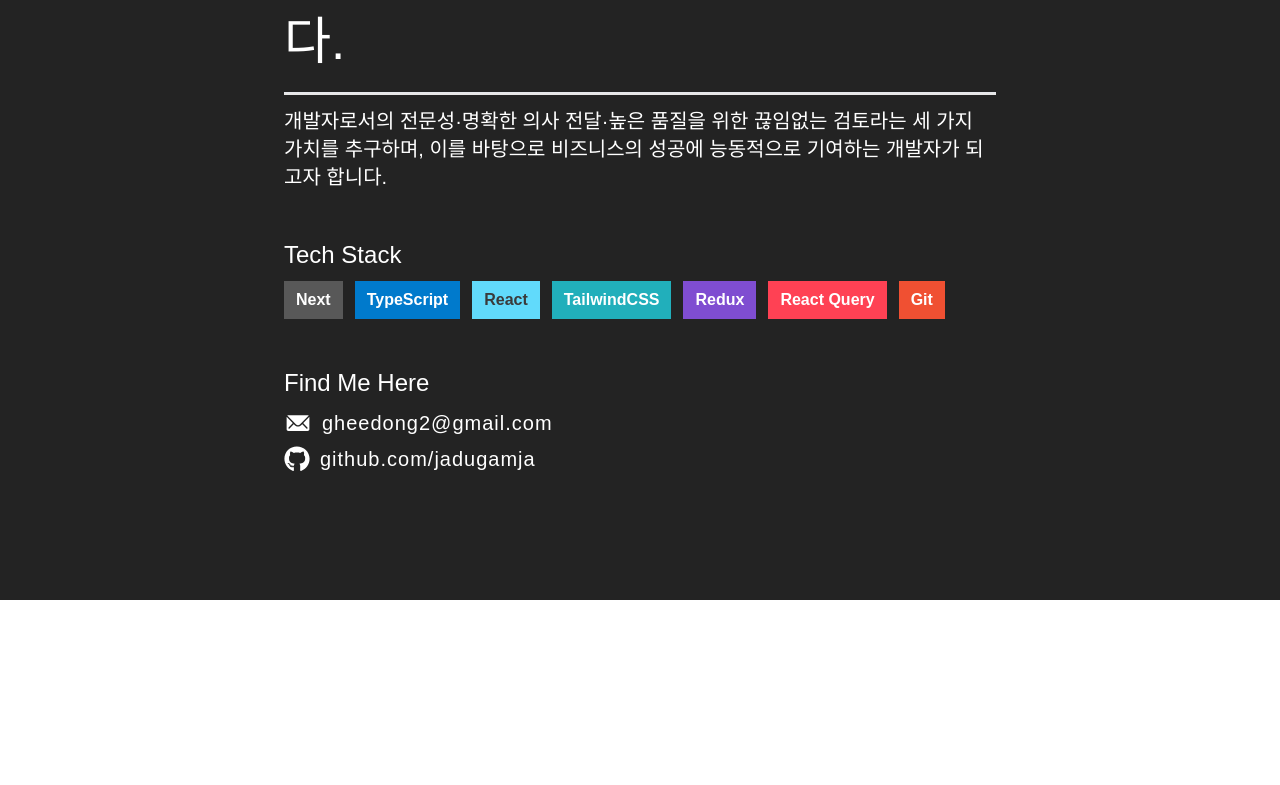
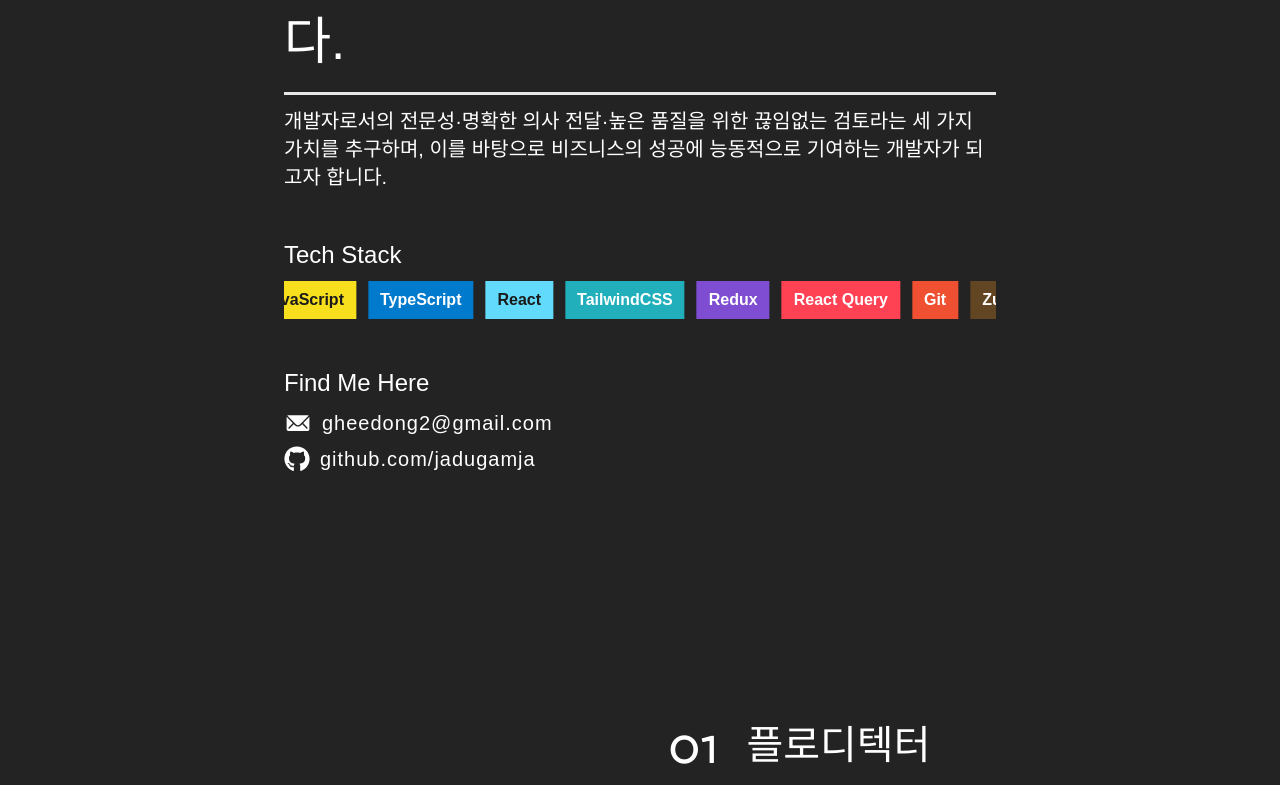
Before and after one commit to jadugamja/portfolio_2024, a React (Vite) app: page / in a window 1280 px wide. Shown: the part 1000-1785 px from the top of the page. Before the commit the page ends 1600 px from the top, so only its background shows below. Built offline with nearby package versions, Linux system fonts and the light colour scheme; a web font is replaced by a local one.

Commit message:
Feat: framer-motion 라이브러리, 목차 페이지 추가

```diff
--- a/package.json
+++ b/package.json
@@ -2,7 +2,6 @@
   "name": "portfolio_2024",
   "version": "0.1.0",
   "type": "module",
-  "private": true,
   "dependencies": {
     "@testing-library/jest-dom": "^5.17.0",
     "@testing-library/react": "^13.4.0",
@@ -10,7 +9,7 @@
     "class-variance-authority": "^0.7.0",
     "clsx": "^2.1.1",
     "dotenv": "^16.4.5",
-    "gsap": "^3.12.5",
+    "framer-motion": "^11.11.11",
     "react": "^18.2.0",
     "react-dom": "^18.2.0",
     "react-icons": "^5.1.0",
--- a/src/App.tsx
+++ b/src/App.tsx
@@ -1,13 +1,15 @@
 import Header from './components/layout/Header';
 import Intro from './sections/Intro';
 import Profile from './sections/Profile';
+import ProjectList from './sections/ProjectList';
 
 export default function App() {
   return (
-    <div className="init bg-noise-texture">
+    <main className="init bg-noise-texture">
       <Header />
       <Intro />
       <Profile />
-    </div>
+      <ProjectList />
+    </main>
   );
 }
--- a/src/components/ui/TechStack.tsx
+++ b/src/components/ui/TechStack.tsx
@@ -1,16 +1,24 @@
+import { cn } from '@/utils/helper';
 import React from 'react';
+
+type TechStackProps = {
+  bgColor?: string;
+  color?: string;
+  className?: string;
+  children: React.ReactNode;
+};
 
 const TechStack = ({
   bgColor,
   color = '#fff',
+  className,
   children
-}: {
-  bgColor?: string;
-  color?: string;
-  children: React.ReactNode;
-}) => (
+}: TechStackProps) => (
   <div
-    className="flex-center-center w-fit p-[0.438rem_0.75rem] font-bold"
+    className={cn(
+      'flex-center-center w-fit p-[0.438rem_0.75rem] font-bold',
+      className
+    )}
     style={{ backgroundColor: bgColor, color }}
   >
     {children}
--- a/src/sections/Intro.tsx
+++ b/src/sections/Intro.tsx
@@ -1,8 +1,18 @@
 import Typing from '@/components/ui/Typing';
+import { cn } from '@/utils/helper';
+import { forwardRef } from 'react';
 
-export default function Intro() {
+const Intro = forwardRef<HTMLDivElement, React.HTMLAttributes<HTMLDivElement>>(
+  ({ className, ...props }, ref) => {
     return (
-    <section className="flex-col-center-center w-full min-h-dvh px-[7.125rem]">
+      <section
+        className={cn(
+          'flex-col-center-center w-full min-h-dvh px-[7.125rem]',
+          className
+        )}
+        ref={ref}
+        {...props}
+      >
         <h1 className="relative flex flex-col w-full text-neutral-5 leading-none font-normal text-[11.25rem] max-w-full font-dela-gothic-one break-words">
           <Typing strings={['FRONT-END', 'PORTFOLIO']} />
         </h1>
@@ -15,3 +25,6 @@ export default function Intro() {
       </section>
     );
   }
+);
+
+export default Intro;
--- a/src/sections/Profile.tsx
+++ b/src/sections/Profile.tsx
@@ -1,20 +1,31 @@
 import TechStack from '@/components/ui/TechStack';
+import { motion } from 'framer-motion';
+import { forwardRef } from 'react';
 import { FaGithub } from 'react-icons/fa';
 import { IoIosMail } from 'react-icons/io';
 
 const skills = [
   { name: 'Next', bgColor: '#585858' },
+  { name: 'JavaScript', bgColor: '#F7DF1E', color: '#1a1a1a' },
   { name: 'TypeScript', bgColor: '#007ACC' },
-  { name: 'React', bgColor: '#61DAFB', color: '#3A3A3A' },
+  { name: 'React', bgColor: '#61DAFB', color: '#1a1a1a' },
   { name: 'TailwindCSS', bgColor: '#21AFBB' },
   { name: 'Redux', bgColor: '#7F4DD1' },
   { name: 'React Query', bgColor: '#FF4154' },
-  { name: 'Git', bgColor: '#F05032' }
+  { name: 'Git', bgColor: '#F05032' },
+  { name: 'Zustand', bgColor: '#624522' }
 ];
 
-const Profile = () => {
+const Profile = forwardRef<
+  HTMLDivElement,
+  React.HTMLAttributes<HTMLDivElement>
+>(({ className, ...props }, ref) => {
   return (
-    <section className="flex-center-center w-full min-h-dvh">
+    <section
+      className="relative flex-center-center w-full min-h-dvh"
+      ref={ref}
+      {...props}
+    >
       <div className="max-w-[44.5rem] flex-col-center-center w-full gap-y-12">
         <div>
           <h2 className="text-[3.2rem] font-[350]">
@@ -29,16 +40,41 @@ const Profile = () => {
         </div>
         <div className="flex flex-col items-start w-full gap-y-[0.625rem]">
           <h3 className="font-noto-sans-kr text-2xl font-medium">Tech Stack</h3>
-          <div className="flex gap-3">
+          <div className="relative w-full overflow-hidden">
+            <motion.div
+              className="flex gap-3 flex-nowrap"
+              animate={{
+                x: ['0%', '-100%']
+              }}
+              transition={{
+                repeat: Infinity,
+                repeatType: 'loop',
+                duration: 40,
+                ease: 'linear'
+              }}
+              whileInView={{}}
+            >
               {skills.map(skill => (
                 <TechStack
                   key={skill.name}
                   bgColor={skill.bgColor}
                   color={skill.color}
+                  className="flex-shrink-0 max-w-full"
                 >
                   {skill.name}
                 </TechStack>
               ))}
+              {skills.map(skill => (
+                <TechStack
+                  key={skill.name + '-duplicate'}
+                  bgColor={skill.bgColor}
+                  color={skill.color}
+                  className="flex-shrink-0"
+                >
+                  {skill.name}
+                </TechStack>
+              ))}
+            </motion.div>
           </div>
         </div>
         <div className="flex flex-col items-start w-full gap-y-[0.625rem]">
@@ -50,7 +86,12 @@ const Profile = () => {
               href="mailto:gheedong2@gmail.com"
               className="flex items-center gap-x-[0.625rem]"
             >
+              <motion.span
+                whileHover={{ scale: 1.1 }}
+                transition={{ type: 'spring', stiffness: 300 }}
+              >
                 <IoIosMail fontSize="1.75rem" />
+              </motion.span>
               <span className="text-xl font-extralight tracking-wider">
                 gheedong2@gmail.com
               </span>
@@ -59,7 +100,12 @@ const Profile = () => {
               href="https://github.com/jadugamja"
               className="flex items-center gap-x-[0.625rem] w-fit"
             >
+              <motion.span
+                whileHover={{ scale: 1.1 }}
+                transition={{ type: 'spring', stiffness: 300 }}
+              >
                 <FaGithub fontSize="1.625rem" />
+              </motion.span>
               <span className="text-xl font-extralight tracking-wider">
                 github.com/jadugamja
               </span>
@@ -69,6 +115,6 @@ const Profile = () => {
       </div>
     </section>
   );
-};
+});
 
 export default Profile;
--- /dev/null
+++ b/src/sections/ProjectList.tsx
@@ -0,0 +1,50 @@
+const projects = [
+  {
+    name: '플로디텍터',
+    role: '프론트엔드 개발'
+  },
+  {
+    name: '끝짱',
+    role: '기획, UI˙UX 디자인, 프론트엔드 개발'
+  },
+  {
+    name: '新위성정보시스템',
+    company: '㈜엔지스',
+    role: '웹 개발'
+  },
+  {
+    name: '통합관리사이트',
+    company: '㈜엔지스',
+    role: '기획, UI˙UX 디자인, 프론트엔드 개발'
+  }
+];
+
+const ProjectList = () => {
+  return (
+    <section className="flex relative w-full min-h-dvh px-28 pt-[6.5rem] gap-x-[13.5rem]">
+      <h2 className="flex flex-col gap-y- basis-[21.25rem] font-dela-gothic-one text-[5rem] h-fit leading-none mt-[4.5rem]">
+        <span className="self-end">PROJ</span>
+        <span className="self-start">ECTS</span>
+      </h2>
+      <ul className="flex-grow flex flex-col gap-y-[5.2rem]">
+        {projects.map(({ name, company, role }, index) => (
+          <li>
+            <div className="flex items-center gap-x-7 last:gap-x-1">
+              <span className="font-actor text-[3.375rem]">
+                {String(index + 1).padStart(2, '0')}
+              </span>
+              <span className="text-[2.5rem] font-medium">{name}</span>
+              {company && (
+                <span className="self-end mb-4 text-lg font-light -ml-3">
+                  {company}
+                </span>
+              )}
+            </div>
+            <div className="text-xl font-light">{`ㆍ ${role}`}</div>
+          </li>
+        ))}
+      </ul>
+    </section>
+  );
+};
+export default ProjectList;
--- a/src/styles/tailwind.css
+++ b/src/styles/tailwind.css
@@ -5,9 +5,15 @@
 @tailwind components;
 @tailwind utilities;
 
+@layer base {
+  html,
+  body {
+    height: 100%;
+  }
+}
 @layer components {
   .init {
-    @apply w-full min-h-dvh flex flex-col justify-center items-start bg-primary-back text-primary-fore;
+    @apply size-full flex flex-col justify-center items-start bg-primary-back text-primary-fore;
   }
 
   .bg-noise-texture {
```
Also changed, not shown: 1 other file (tests, documents, lock files or other folders). Lines whose indentation alone changed are shown as unchanged.
